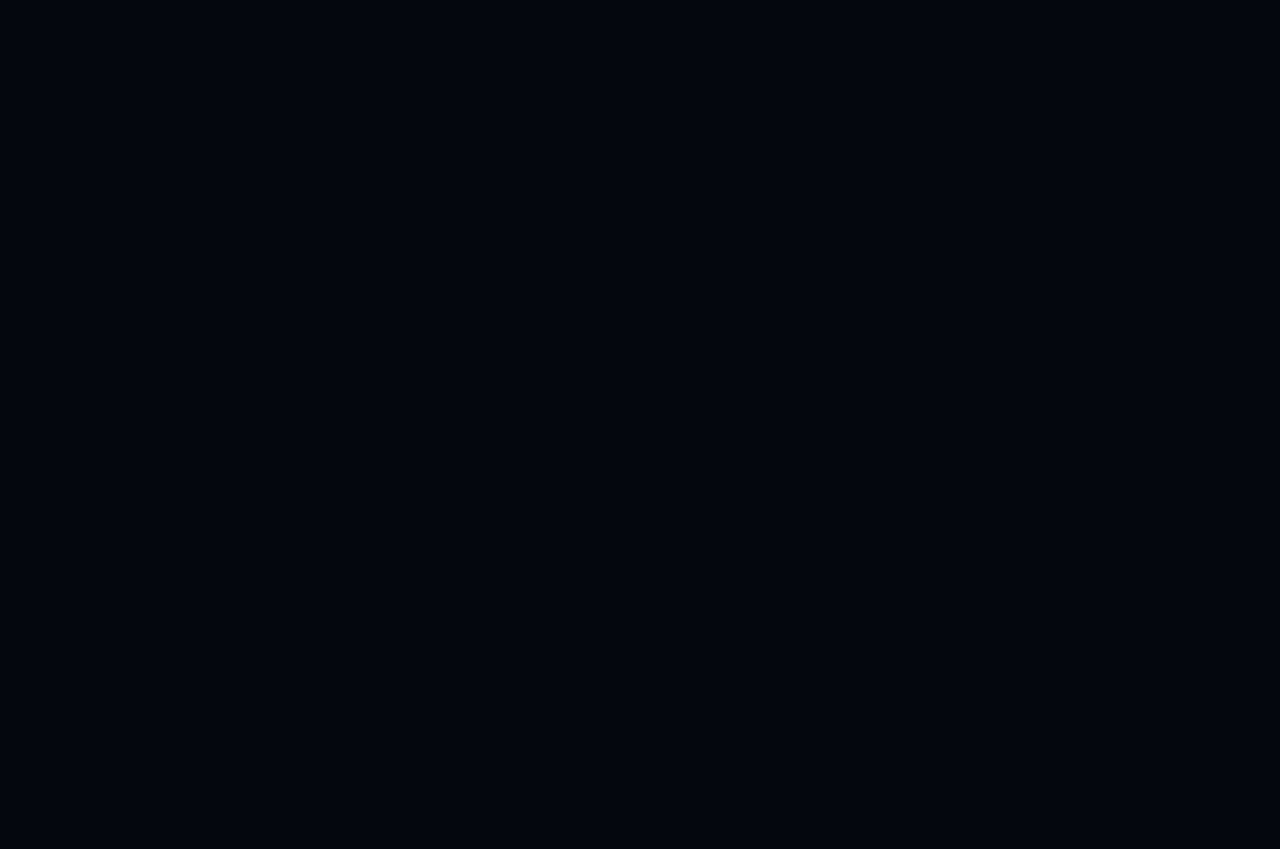
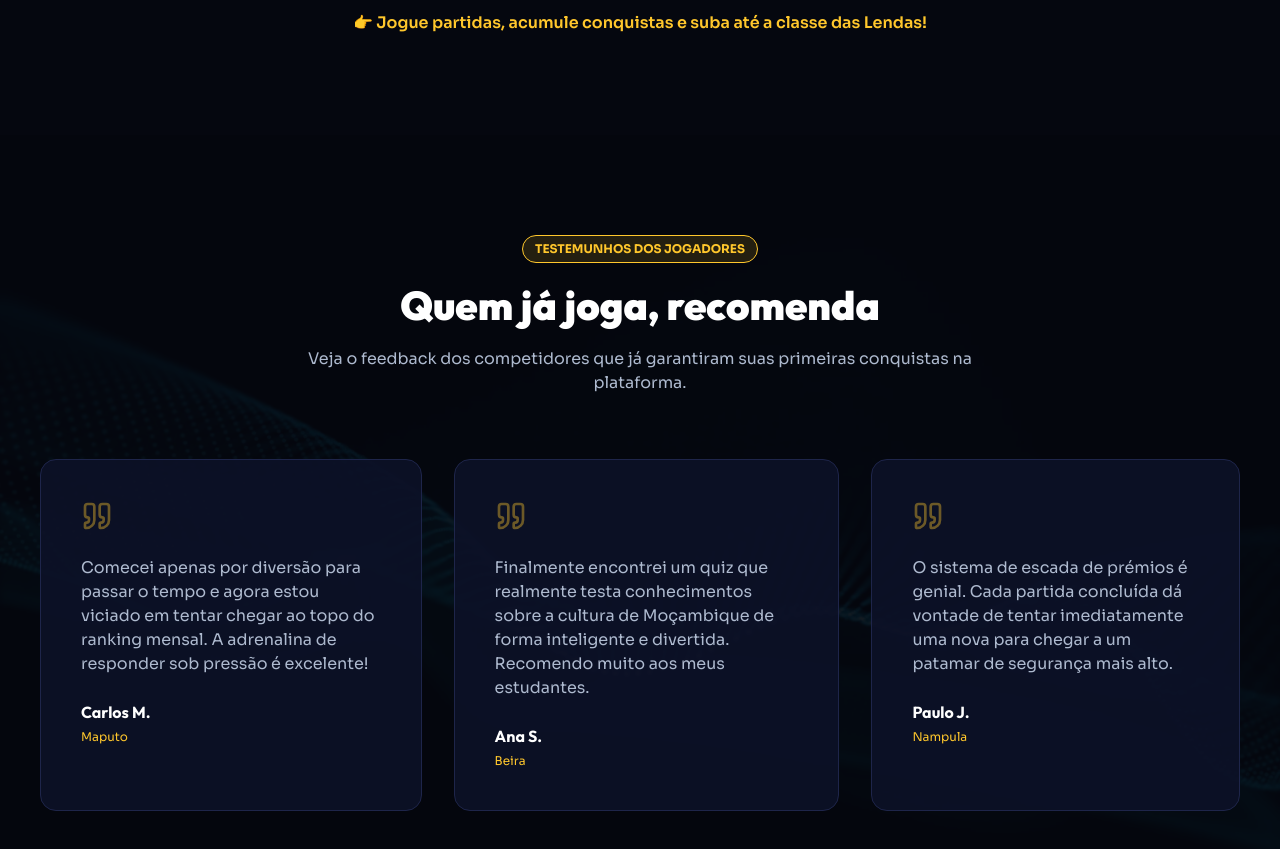
Before and after one commit to renzi-fidele-frontend/quem-sabe-mais, a Next.js app: page / in a window 1280 px wide. Shown: the part 5640-6489 px from the top of the page. Before the commit the page ends 5703 px from the top, so only its background shows below. Built offline with nearby package versions, Linux system fonts and the light colour scheme.

Commit message:
feat: Adicionando a seção dos testemunhos a página inicial na home

```diff
--- a/app/page.tsx
+++ b/app/page.tsx
@@ -1,94 +1,12 @@
 import Container from "@/components/layout/Container";
 import SectionIntro from "@/components/layout/SectionIntro";
 import Button from "@/components/shared/Button";
-import {
-   Activity,
-   Award,
-   BadgeQuestionMark,
-   Beaker,
-   BookOpen,
-   Film,
-   Gift,
-   Globe,
-   Info,
-   Play,
-   Shield,
-   Star,
-   TrendingUp,
-   Users,
-} from "lucide-react";
+import { categorias, comoFunciona, quemEstaNoTopo, beneficios, niveis, testemunhos } from "@/data/home";
+import { Info, Play, Quote, Shield, Star } from "lucide-react";
 import Image from "next/image";
 import Link from "next/link";
 
 export default function Home() {
-   const comoFunciona = [
-      {
-         titulo: "Começe a jogar",
-         descricao: "Entre em uma partida rápida de qualquer lugar, diretamente no seu telemóvel ou computador.",
-         icone: Play,
-      },
-      {
-         titulo: "Responda e Avance",
-         descricao: "Teste seus conhecimentos em 15 perguntas de dificuldade progressiva com tempo limitado.",
-         icone: BadgeQuestionMark,
-      },
-      {
-         titulo: "Suba na Escala",
-         descricao: "A cada resposta certa, o valor do seu prémio aumenta. Use as linhas de apoio nos momentos difíceis.",
-         icone: TrendingUp,
-      },
-      {
-         titulo: "Conquiste Prémios",
-         descricao: "Atinja os patamares de segurança, garanta seus pontos de progresso e dispute o ranking global.",
-         icone: Award,
-      },
-   ];
-
-   const quemEstaNoTopo = [
-      { nome: "Carlos Matsinhe", pontos: 98500, nivel: "Especialista" },
-      { nome: "Nelson Nascimento", pontos: 87200, nivel: "Especialista" },
-      { nome: "Lucas Pedro", pontos: 75000, nivel: "Especialista" },
-      { nome: "Maria Tembe", pontos: 62500, nivel: "Especialista" },
-      { nome: "João Nhaca", pontos: 58300, nivel: "Especialista" },
-   ];
-
-   const categorias = [
-      { icone: Globe, nome: "Geografia", nrPerguntas: 1200 },
-      { icone: BookOpen, nome: "História", nrPerguntas: 950 },
-      { icone: Beaker, nome: "Ciência", nrPerguntas: 840 },
-      { icone: Activity, nome: "Desporto", nrPerguntas: 1100 },
-      { icone: Film, nome: "Entretenimento", nrPerguntas: 1500 },
-      { icone: Star, nome: "Cultura Moçambicana", nrPerguntas: 2000 },
-      { icone: TrendingUp, nome: "Economia", nrPerguntas: 720 },
-      { icone: Award, nome: "Cultura Geral", nrPerguntas: 1800 },
-   ];
-
-   const beneficios = [
-      {
-         icone: BookOpen,
-         titulo: "Teste seu conhecimento real",
-         descricao: "Milhares de questões elaboradas por educadores, cobrindo o currículo escolar nacional e curiosidades internacionais.",
-      },
-      {
-         icone: Users,
-         titulo: "Compita com outros jogadores",
-         descricao: "Compare sua agilidade mental em tempo real com amigos e concorrentes de todas as províncias do país.",
-      },
-      {
-         icone: Gift,
-         titulo: "Ganhe Recompensas Reais",
-         descricao: "Seu intelecto se traduz em pontos conversíveis e grandes premiações em dinheiro no final de cada temporada.",
-      },
-   ];
-
-   const niveis = [
-      { nivel: 1, titulo: "Curioso", xpRequerido: "Início" },
-      { nivel: 5, titulo: "Competidor", xpRequerido: "500 XP" },
-      { nivel: 10, titulo: "Especialista", xpRequerido: "1.500 XP" },
-      { nivel: 20, titulo: "Mestre", xpRequerido: "5.000 XP" },
-      { nivel: 30, titulo: "Lenda", xpRequerido: "15.000 XP" },
-   ];
-
    return (
       <div>
          {/* Background */}
@@ -357,7 +275,7 @@ export default function Home() {
                      titulo="Sua jornada rumo ao estrelato"
                      descricao="Ganhe pontos de experiência (XP) a cada partida disputada e desbloqueie novos títulos honoríficos."
                   />
-                  <div className="flex  justify-center gap-3 ">
+                  <div className="flex justify-center gap-3 mb-12">
                      {niveis.map((item, k) => (
                         <>
                            <div className="text-center flex justify-center flex-col items-center" key={k}>
@@ -373,6 +291,34 @@ export default function Home() {
                         </>
                      ))}
                   </div>
+                  <p className="text-tema font-sora font-semibold text-center">
+                     👉 Jogue partidas, acumule conquistas e suba até a classe das Lendas!
+                  </p>
+               </Container>
+            </section>
+            {/* Testemunhos */}
+            <section className="pb-48 relative">
+               {/* Fundo */}
+               <Image className="absolute inset-0 size-full object-cover -z-2" alt="" src="/img/fundo-wavy3.webp" width={1920} height={1440} />
+               <div className="absolute -z-1 inset-0 size-full bg-fundo opacity-92"></div>
+               <Container>
+                  <SectionIntro
+                     subtitulo="Testemunhos dos jogadores"
+                     titulo="Quem já joga, recomenda"
+                     descricao="Veja o feedback dos competidores que já garantiram suas primeiras conquistas na plataforma."
+                  />
+                  <div className="flex flex-nowrap gap-8">
+                     {testemunhos.map((item, k) => (
+                        <div className="p-10 rounded-2xl bg-azul-escuro2/90 border border-cor-borda space-y-6" key={k}>
+                           <Quote className="stroke-tema/40 size-8" />
+                           <p className="font-sora">{item.texto}</p>
+                           <div>
+                              <p className="font-bold text-white mb-1">{item.autor}</p>
+                              <p className="text-tema text-[12px] font-sora">{item.provincia}</p>
+                           </div>
+                        </div>
+                     ))}
+                  </div>
                </Container>
             </section>
          </div>
--- /dev/null
+++ b/data/home.ts
@@ -0,0 +1,89 @@
+import { Activity, Award, BadgeQuestionMark, Beaker, BookOpen, Film, Gift, Globe, Play, Star, TrendingUp, Users } from "lucide-react";
+
+const comoFunciona = [
+   {
+      titulo: "Começe a jogar",
+      descricao: "Entre em uma partida rápida de qualquer lugar, diretamente no seu telemóvel ou computador.",
+      icone: Play,
+   },
+   {
+      titulo: "Responda e Avance",
+      descricao: "Teste seus conhecimentos em 15 perguntas de dificuldade progressiva com tempo limitado.",
+      icone: BadgeQuestionMark,
+   },
+   {
+      titulo: "Suba na Escala",
+      descricao: "A cada resposta certa, o valor do seu prémio aumenta. Use as linhas de apoio nos momentos difíceis.",
+      icone: TrendingUp,
+   },
+   {
+      titulo: "Conquiste Prémios",
+      descricao: "Atinja os patamares de segurança, garanta seus pontos de progresso e dispute o ranking global.",
+      icone: Award,
+   },
+];
+
+const quemEstaNoTopo = [
+   { nome: "Carlos Matsinhe", pontos: 98500, nivel: "Especialista" },
+   { nome: "Nelson Nascimento", pontos: 87200, nivel: "Especialista" },
+   { nome: "Lucas Pedro", pontos: 75000, nivel: "Especialista" },
+   { nome: "Maria Tembe", pontos: 62500, nivel: "Especialista" },
+   { nome: "João Nhaca", pontos: 58300, nivel: "Especialista" },
+];
+
+const categorias = [
+   { icone: Globe, nome: "Geografia", nrPerguntas: 1200 },
+   { icone: BookOpen, nome: "História", nrPerguntas: 950 },
+   { icone: Beaker, nome: "Ciência", nrPerguntas: 840 },
+   { icone: Activity, nome: "Desporto", nrPerguntas: 1100 },
+   { icone: Film, nome: "Entretenimento", nrPerguntas: 1500 },
+   { icone: Star, nome: "Cultura Moçambicana", nrPerguntas: 2000 },
+   { icone: TrendingUp, nome: "Economia", nrPerguntas: 720 },
+   { icone: Award, nome: "Cultura Geral", nrPerguntas: 1800 },
+];
+
+const beneficios = [
+   {
+      icone: BookOpen,
+      titulo: "Teste seu conhecimento real",
+      descricao: "Milhares de questões elaboradas por educadores, cobrindo o currículo escolar nacional e curiosidades internacionais.",
+   },
+   {
+      icone: Users,
+      titulo: "Compita com outros jogadores",
+      descricao: "Compare sua agilidade mental em tempo real com amigos e concorrentes de todas as províncias do país.",
+   },
+   {
+      icone: Gift,
+      titulo: "Ganhe Recompensas Reais",
+      descricao: "Seu intelecto se traduz em pontos conversíveis e grandes premiações em dinheiro no final de cada temporada.",
+   },
+];
+
+const niveis = [
+   { nivel: 1, titulo: "Curioso", xpRequerido: "Início" },
+   { nivel: 5, titulo: "Competidor", xpRequerido: "500 XP" },
+   { nivel: 10, titulo: "Especialista", xpRequerido: "1.500 XP" },
+   { nivel: 20, titulo: "Mestre", xpRequerido: "5.000 XP" },
+   { nivel: 30, titulo: "Lenda", xpRequerido: "15.000 XP" },
+];
+
+const testemunhos = [
+   {
+      autor: "Carlos M.",
+      provincia: "Maputo",
+      texto: "Comecei apenas por diversão para passar o tempo e agora estou viciado em tentar chegar ao topo do ranking mensal. A adrenalina de responder sob pressão é excelente!",
+   },
+   {
+      autor: "Ana S.",
+      provincia: "Beira",
+      texto: "Finalmente encontrei um quiz que realmente testa conhecimentos sobre a cultura de Moçambique de forma inteligente e divertida. Recomendo muito aos meus estudantes.",
+   },
+   {
+      autor: "Paulo J.",
+      provincia: "Nampula",
+      texto: "O sistema de escada de prémios é genial. Cada partida concluída dá vontade de tentar imediatamente uma nova para chegar a um patamar de segurança mais alto.",
+   },
+];
+
+export { comoFunciona, quemEstaNoTopo, categorias, beneficios, niveis, testemunhos };
```
Also changed, not shown: public/img/fundo-wavy3.webp (added).
